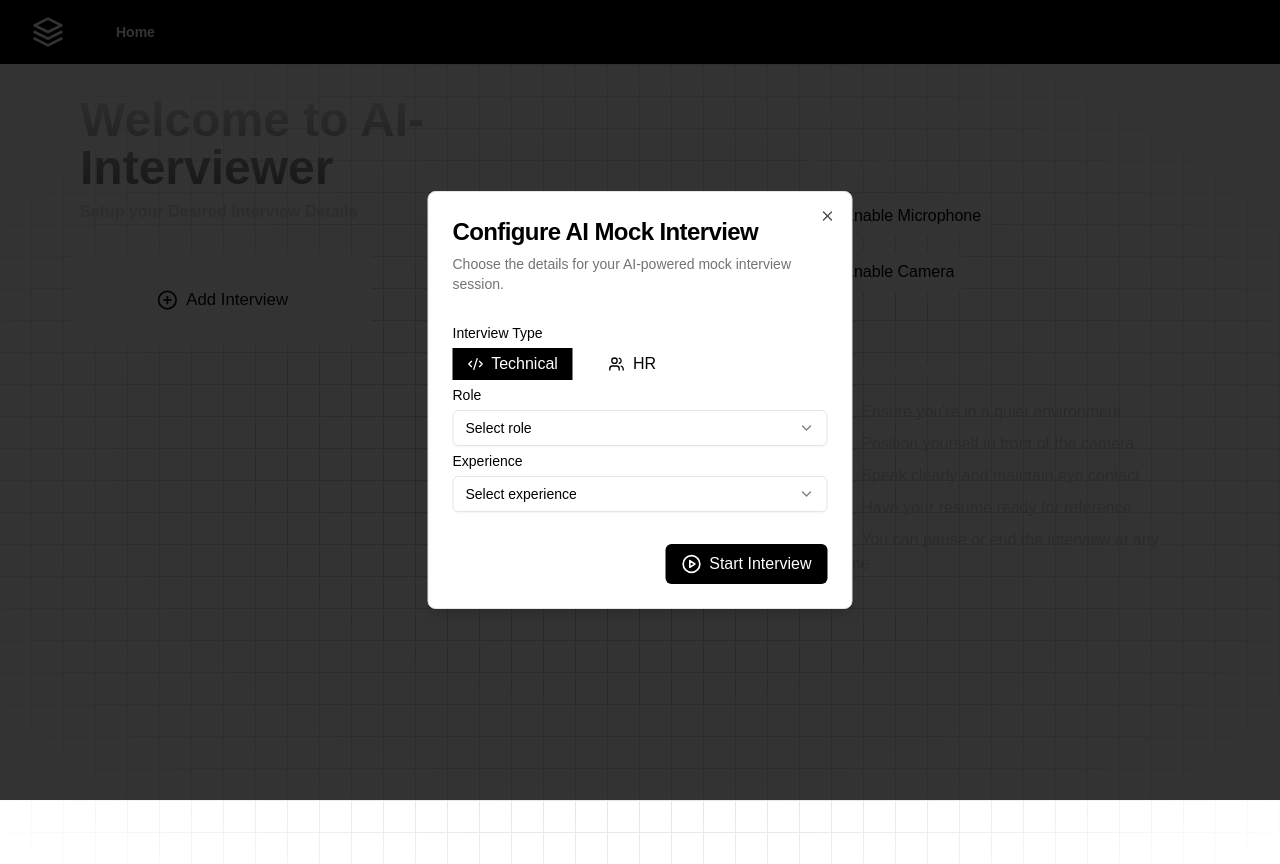
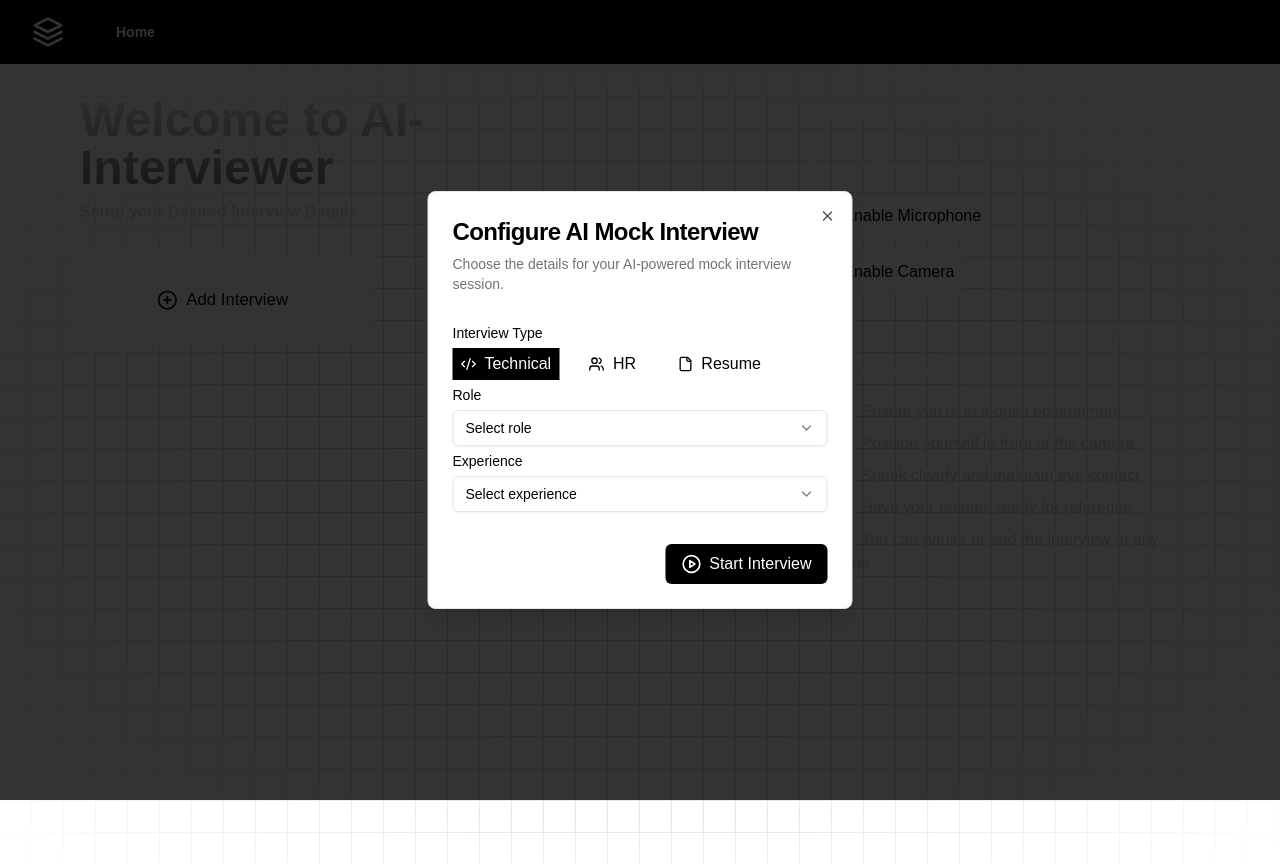
Before and after one commit to KiranBabu007/AI-Interviewer, a Next.js app in the folder my-app/: page /dashboard in a window 1280 px wide. Both pictures are taken after a click on the button "Add Interview". Built offline with nearby package versions, Linux system fonts and the light colour scheme.

Commit message:
Add resume upload functionality to interview form and update dependencies

```diff
--- a/my-app/components/AddInterview.tsx
+++ b/my-app/components/AddInterview.tsx
@@ -17,33 +17,32 @@ import {
   SelectTrigger,
   SelectValue,
 } from "@/components/ui/select"
-import { PlusCircle, Code2, Users, PlayCircle, LoaderCircle } from 'lucide-react'
-
+import { PlusCircle, Code2, Users, PlayCircle, LoaderCircle, File } from 'lucide-react'
 import { useRouter } from "next/navigation"
 
 const AddInterview = () => {
   const [open, setOpen] = useState(false);
-  const [interviewType, setInterviewType] = useState("technical");
+  const [interviewType, setInterviewType] = useState("technical"); // Default to "technical"
   const [role, setRole] = useState("");
   const [experience, setExperience] = useState("");
+  const [resume, setResume] = useState(null); // State for resume file
   const [loading, setLoading] = useState(false);
   const router = useRouter();
 
   const handleStart = async () => {
-
-
     setLoading(true);
     try {
+      const formData = new FormData();
+      formData.append('interviewType', interviewType);
+      formData.append('role', role);
+      formData.append('experience', experience);
+      if (resume) {
+        formData.append('resume', resume); // Append resume file if it exists
+      }
+
       const response = await fetch('/api/interviews', {
         method: 'POST',
-        headers: {
-          'Content-Type': 'application/json',
-        },
-        body: JSON.stringify({
-          interviewType,
-          role,
-          experience
-        })
+        body: formData,
       });
 
       const data = await response.json();
@@ -56,10 +55,16 @@ const AddInterview = () => {
       router.push('/dashboard/interview/' + data.mockId);
     } catch (error) {
       console.error('Error creating interview:', error);
-
       alert('Failed to start interview. Please try again.');
     } finally {
       setLoading(false);
+    }
+  };
+
+  const handleResumeChange = (event) => {
+    const file = event.target.files[0];
+    if (file) {
+      setResume(file); // Set the selected file to the resume state
     }
   };
 
@@ -82,16 +87,16 @@ const AddInterview = () => {
           <div className="grid gap-4 py-4">
             <div className="grid gap-2">
               <Label htmlFor="interview-type">Interview Type</Label>
-              <div className="relative w-60 h-8 rounded-lg bg-white border-black">
+              <div className="relative w-80 h-8 rounded-lg bg-white border-black">
                 <div
-                  className={`absolute top-0 left-0 w-1/2 h-full bg-black  transition-all duration-300 ease-in-out
-                    ${interviewType === 'hr' ? 'translate-x-full' : ''}`}
+                  className={`absolute top-0 left-0 w-1/3 h-full bg-black transition-all duration-300 ease-in-out
+                    ${interviewType === 'hr' ? 'translate-x-full' : interviewType === 'resume' ? 'translate-x-[200%]' : ''}`}
                 />
 
                 <div className="relative z-10 flex rounded-lg h-full">
                   <button
                     onClick={() => setInterviewType('technical')}
-                    className={`w-1/2  flex items-center justify-center gap-2 transition-colors duration-300
+                    className={`w-1/3 flex items-center justify-center gap-2 transition-colors duration-300
                       ${interviewType === 'technical' ? 'text-white' : 'text-black'}`}
                   >
                     <Code2 className="w-4 h-4" />
@@ -99,11 +104,19 @@ const AddInterview = () => {
                   </button>
                   <button
                     onClick={() => setInterviewType('hr')}
-                    className={`w-1/2  flex items-center justify-center gap-2 transition-colors duration-300
+                    className={`w-1/3 flex items-center justify-center gap-2 transition-colors duration-300
                       ${interviewType === 'hr' ? 'text-white' : 'text-black'}`}
                   >
                     <Users className="w-4 h-4" />
                     HR
+                  </button>
+                  <button
+                    onClick={() => setInterviewType('resume')}
+                    className={`w-1/3 flex items-center justify-center gap-2 transition-colors duration-300
+                      ${interviewType === 'resume' ? 'text-white' : 'text-black'}`}
+                  >
+                    <File className="w-4 h-4" />
+                    Resume
                   </button>
                 </div>
               </div>
@@ -154,12 +167,34 @@ const AddInterview = () => {
                   </Select>
                 </div>
               )}
+
+              {interviewType === 'resume' && (
+                <div>
+                  <Label htmlFor="resume">Upload Resume</Label>
+                  <div className="flex items-center gap-2">
+                    <input
+                      type="file"
+                      id="resume"
+                      accept=".pdf,.doc,.docx"
+                      onChange={handleResumeChange}
+                      className="hidden"
+                    />
+                    <label
+                      htmlFor="resume"
+                      className="flex items-center justify-center gap-2 px-4 py-2 bg-black text-white rounded-md hover:bg-gray-800 transition-colors cursor-pointer"
+                    >
+                      <File className="w-5 h-5" />
+                      {resume ? resume.name : "Choose File"}
+                    </label>
+                  </div>
+                </div>
+              )}
             </div>
           </div>
           <DialogFooter>
             <button
               onClick={handleStart}
-              disabled={loading}
+              disabled={loading || (interviewType === 'resume' && !resume)} // Disable if resume is not uploaded
               className="flex items-center justify-center gap-2 px-4 py-2 bg-black text-white rounded-md hover:bg-gray-800 transition-colors disabled:opacity-50"
             >
               {loading ? (
--- a/my-app/package.json
+++ b/my-app/package.json
@@ -39,6 +39,7 @@
     "react-hook-speech-to-text": "^0.8.0",
     "react-webcam": "^7.2.0",
     "recharts": "^2.15.0",
+    "simli-client": "^1.2.6",
     "tailwind-merge": "^2.5.5",
     "tailwind-scrollbar-hide": "^1.1.7",
     "tailwindcss-animate": "^1.0.7",
```
Also changed, not shown: 1 other file (tests, documents, lock files or other folders).
